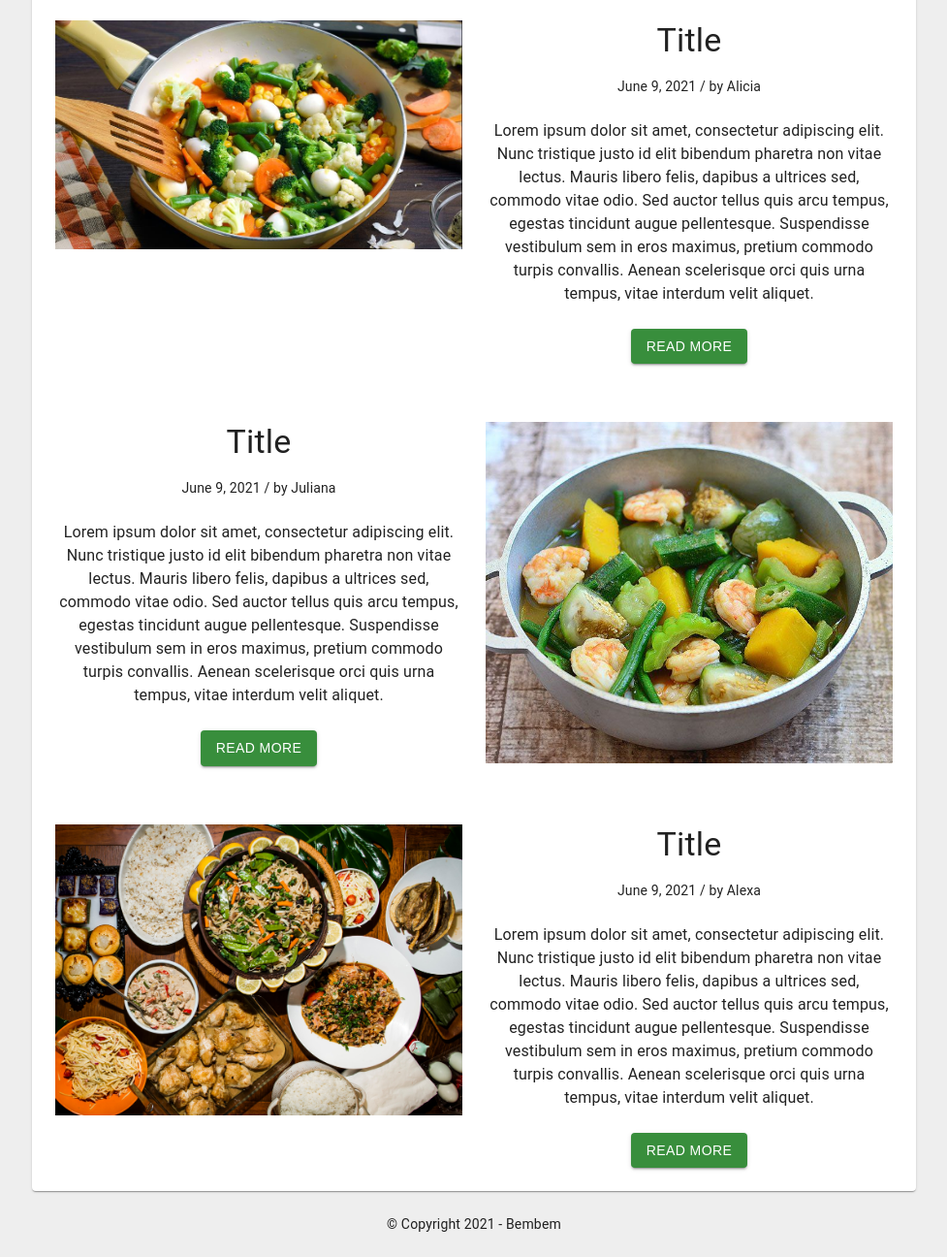
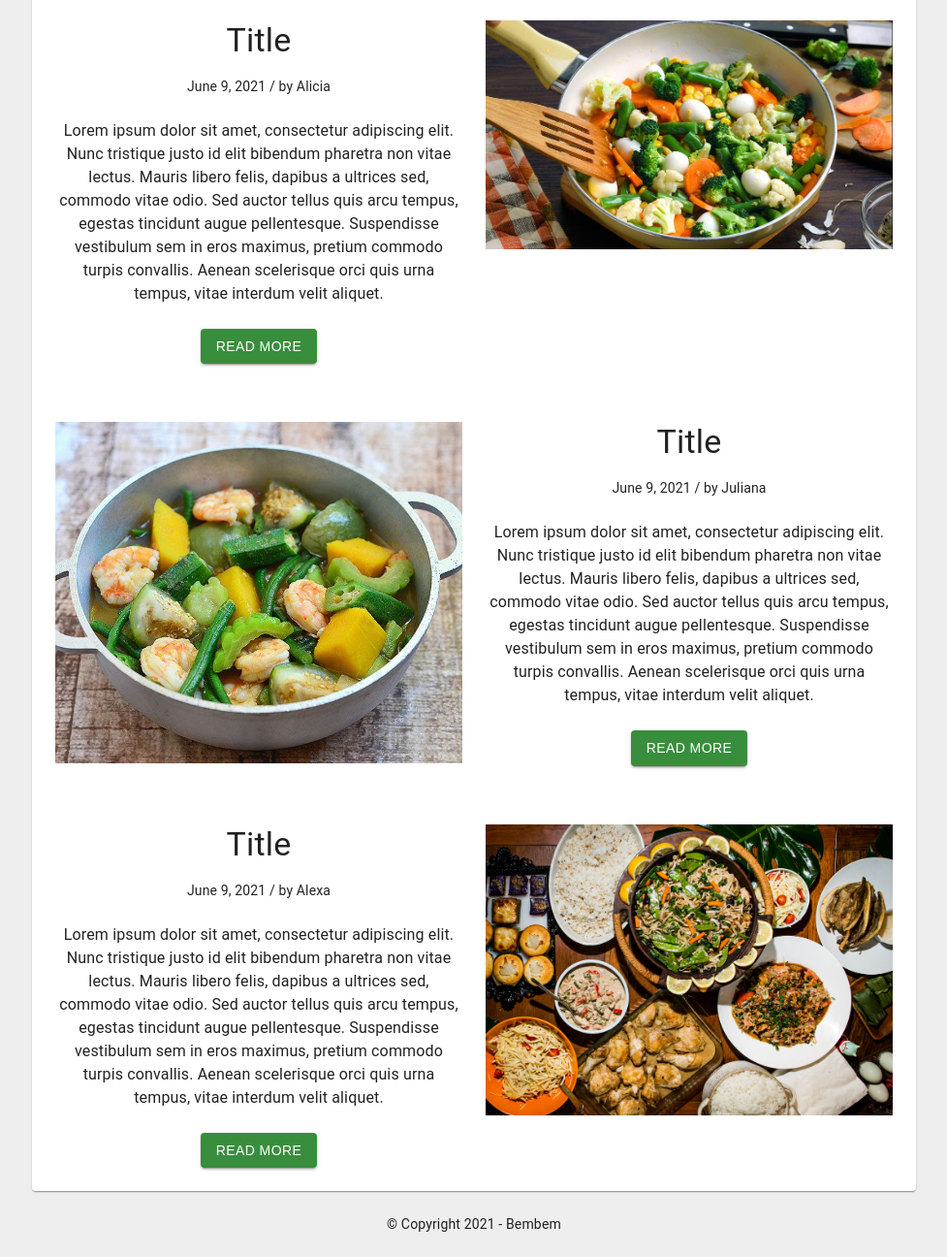
Before and after one commit to bembem97/tribe, a Gatsby site: page / in a window 1280 px wide. Shown: the part 712-2008 px from the top of the page at 97% size, without its empty margins (151-1128 px from the left). Built offline with nearby package versions, Linux system fonts and the light colour scheme; Gatsby itself is replaced by a stand-in of ours.

Commit message:
Tribu Updated.

```diff
--- a/src/pages/articles.js
+++ b/src/pages/articles.js
@@ -4,7 +4,6 @@ import { useStaticQuery, graphql, Link } from "gatsby"
 import Container from "@material-ui/core/Container"
 import Typography from "@material-ui/core/Typography"
 import Paper from "@material-ui/core/Paper"
-import Box from "@material-ui/core/Box"
 import { makeStyles } from "@material-ui/core/styles"
 
 const useStyles = makeStyles({
--- a/src/pages/index.js
+++ b/src/pages/index.js
@@ -52,7 +52,7 @@ const ThirdComponent = () => {
     <>
       {/** // TODO --- ABCDEFGHIJKLMNOPQRSTUVWXYZ */}
       <Grid container spacing={3} className={classes.root}>
-        <Box clone order={xs ? 2 : 0}>
+        <Box clone order={xs ? 0 : 2}>
           <Grid item xs={mq}>
             <StaticImage alt="pinoy food" src="../images/chopsuey.jpg" />
           </Grid>
@@ -97,13 +97,13 @@ const ThirdComponent = () => {
 
       {/** // TODO --- ABCDEFGHIJKLMNOPQRSTUVWXYZ */}
       <Grid container spacing={3} className={classes.root}>
-        <Box clone order={2}>
+        <Box clone order={1}>
           <Grid item xs={mq}>
             <StaticImage alt="pinoy food" src="../images/vege.jpg" />
           </Grid>
         </Box>
 
-        <Box clone order={1}>
+        <Box clone order={2}>
           <Grid item xs={mq}>
             <Typography variant="h4" component="h4" align="center">
               Title
@@ -142,7 +142,7 @@ const ThirdComponent = () => {
 
       {/** // TODO --- ABCDEFGHIJKLMNOPQRSTUVWXYZ */}
       <Grid container spacing={3}>
-        <Box clone order={xs ? 2 : 0}>
+        <Box clone order={xs ? 0 : 2}>
           <Grid item xs={mq}>
             <StaticImage alt="pinoy food" src="../images/cuisine.jpg" />
           </Grid>
```
Also changed, not shown: src/templates/blog-list.js (+14 -0 lines).
